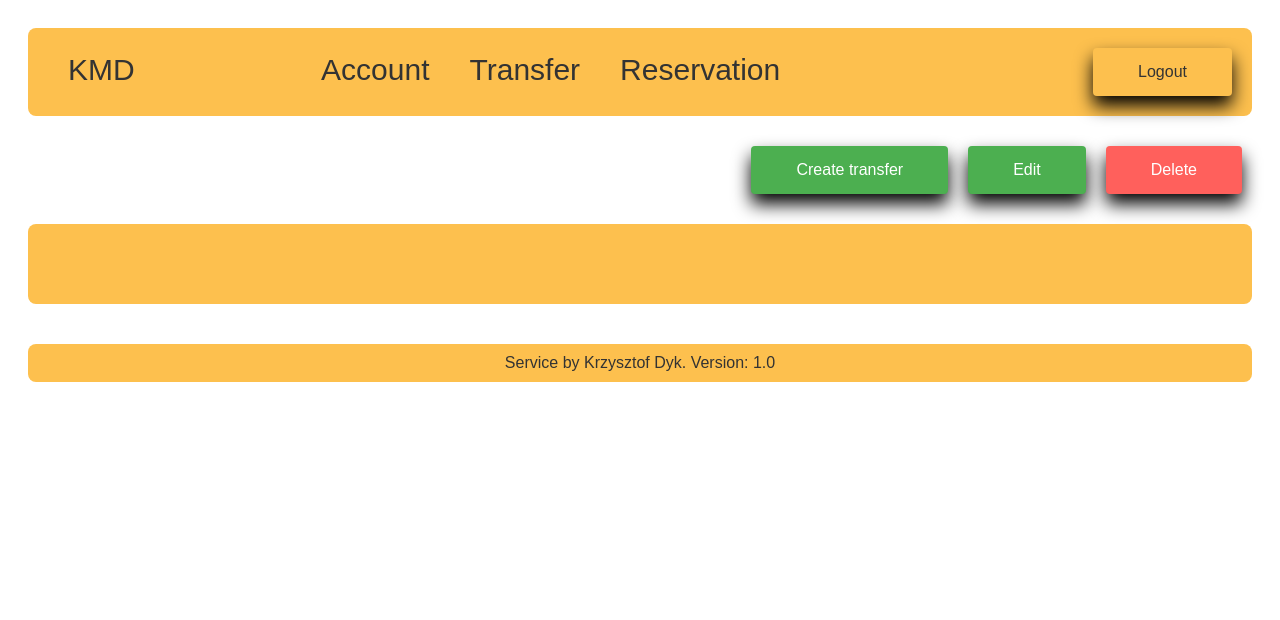
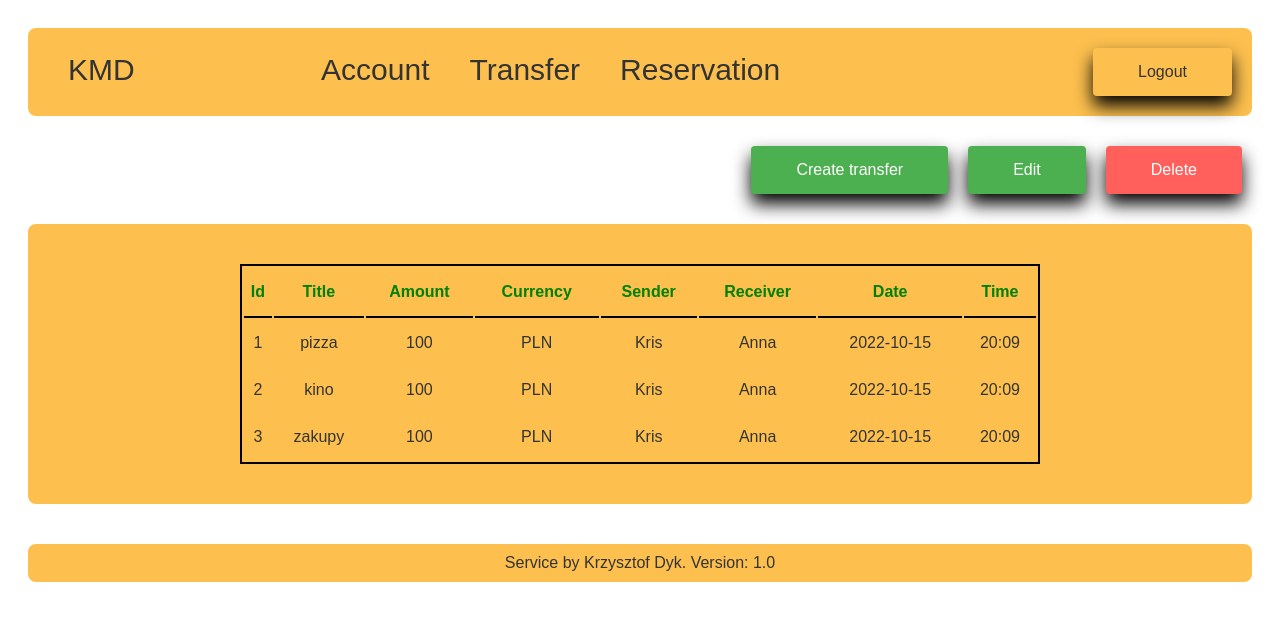
Before and after one commit to krzysztofdyk/facebook-react, a React (Create React App) app: page /transfer in a window 1280 px wide. Shown: the top 620 px of the page. Built offline with nearby package versions, Linux system fonts and the light colour scheme.

Commit message:
feat. table in transfer

```diff
--- a/package.json
+++ b/package.json
@@ -12,6 +12,7 @@
     "react-dom": "^18.2.0",
     "react-router-dom": "^6.3.0",
     "react-scripts": "^5.0.1",
+    "react-table": "^7.8.0",
     "web-vitals": "^2.1.4"
   },
   "scripts": {
--- a/src/index.css
+++ b/src/index.css
@@ -50,6 +50,8 @@
   max-width: auto;
   margin: 20px;
   border-radius: 8px;
+  justify-content: center;
+  align-items: center;
 }
 
 /*BUTTONS*/
@@ -257,3 +259,25 @@ button:hover {
   transform: translate(-50%, -50%);
   position: absolute;
 }
+
+.myTable {
+  width: 100%;
+  display: flex;
+  justify-content: center;
+  align-items: center;
+}
+
+table {
+  border: 2px solid black;
+  width: 800px;
+  height: 200px;
+}
+
+th {
+  border-bottom: 2px solid black;
+  color: green;
+}
+
+td {
+  text-align: center;
+}
--- a/src/moduls/transfer/Transfer.js
+++ b/src/moduls/transfer/Transfer.js
@@ -28,6 +28,40 @@ function Transfer() {
     setEditTransferModal(false);
     setOpenQuestionDeleteModal(true);
   }
+
+  const data = [
+    {
+      id: "1",
+      title: "pizza",
+      amount: "100",
+      currency: "PLN",
+      sender: "Kris",
+      receiver: "Anna",
+      date: "2022-10-15",
+      time: "20:09",
+    },
+    {
+      id: "2",
+      title: "kino",
+      amount: "100",
+      currency: "PLN",
+      sender: "Kris",
+      receiver: "Anna",
+      date: "2022-10-15",
+      time: "20:09",
+    },
+    {
+      id: "3",
+      title: "zakupy",
+      amount: "100",
+      currency: "PLN",
+      sender: "Kris",
+      receiver: "Anna",
+      date: "2022-10-15",
+      time: "20:09",
+    },
+  ];
+
   return (
     <div className="page">
       <div className="header">
@@ -42,7 +76,36 @@ function Transfer() {
           <button onClick={handleCreateTransferModal}>Create transfer </button>
         </div>
         <div className="body-content">
-          <div className="account-inputs"></div>
+          <div className="account-inputs">
+            <div className="mytable">
+              <table>
+                <tr>
+                  <th>Id</th>
+                  <th>Title</th>
+                  <th>Amount</th>
+                  <th>Currency</th>
+                  <th>Sender</th>
+                  <th>Receiver</th>
+                  <th>Date</th>
+                  <th>Time</th>
+                </tr>
+                {data.map((val, key) => {
+                  return (
+                    <tr key={key}>
+                      <td>{val.id}</td>
+                      <td>{val.title}</td>
+                      <td>{val.amount}</td>
+                      <td>{val.currency}</td>
+                      <td>{val.sender}</td>
+                      <td>{val.receiver}</td>
+                      <td>{val.date}</td>
+                      <td>{val.time}</td>
+                    </tr>
+                  );
+                })}
+              </table>
+            </div>
+          </div>
         </div>
         {openCreateTransferModal && <CreateTransfer closeModal={setCreateTransferModal} />}
         {openQuestionDeleteModal && <QuestionDelete closeModal={setOpenQuestionDeleteModal} />}
```
Also changed, not shown: src/moduls/transfer/Table.js (added, +49 -0 lines), 2 other files (tests, documents, lock files or other folders).
